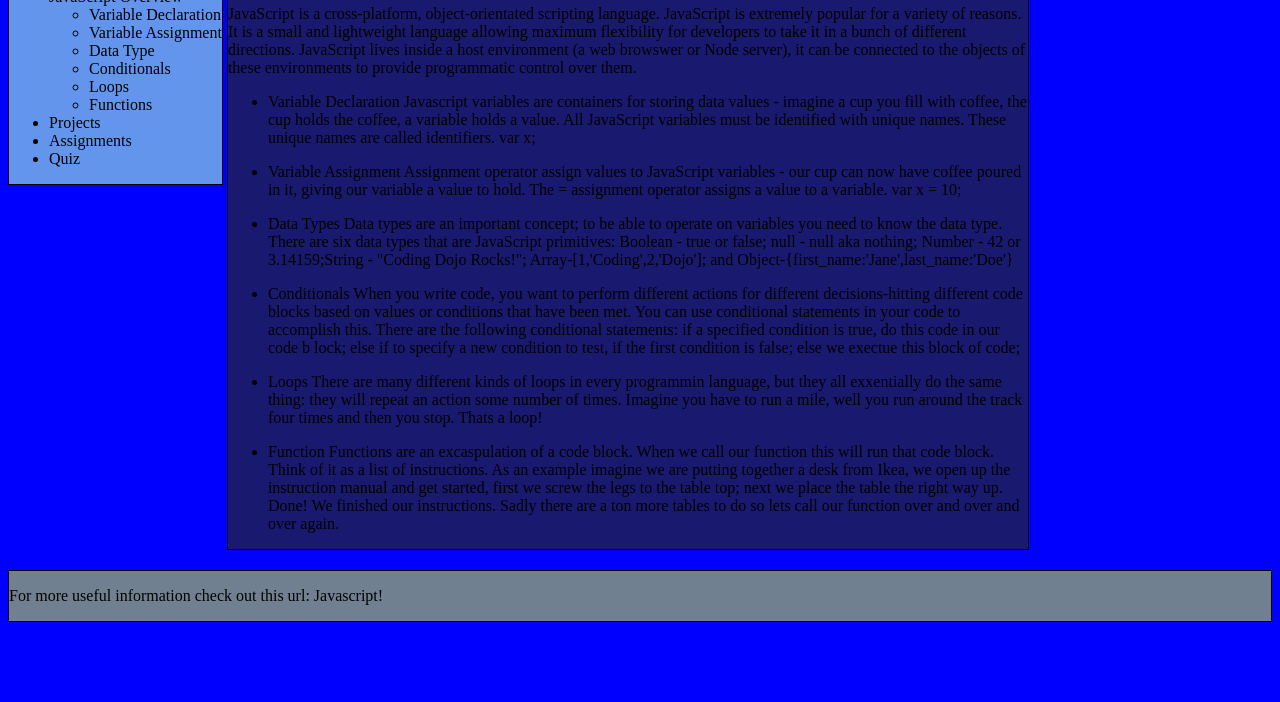
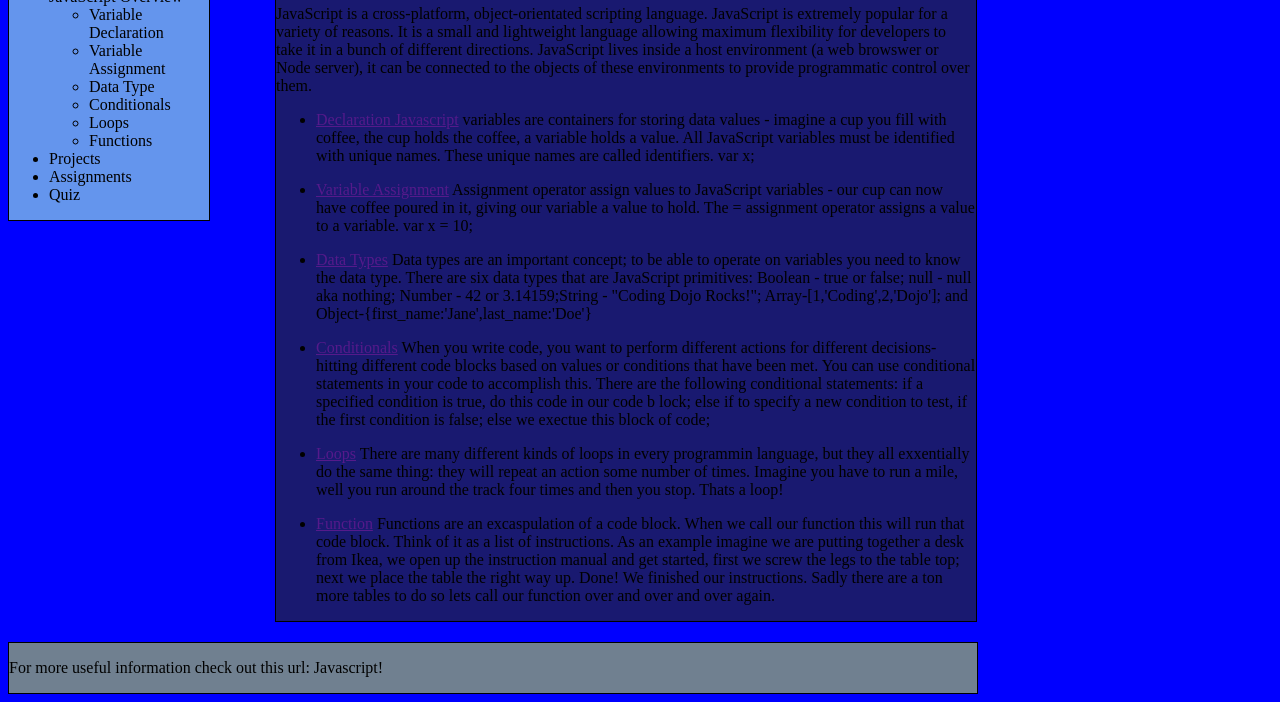
Before and after one commit to KeithBrantley/javaScriptBasics, a plain HTML site: page javaScriptBasics/index.html in a window 1280 px wide. Shown: the part 145-847 px from the top of the page. Before the commit the page ends 800 px from the top, so only its background shows below. Drawn offline with Linux system fonts and the light colour scheme.

Commit message:
Updated html block location, corrected width. removed wild card setting

```diff
--- a/javaScriptBasics/index.html
+++ b/javaScriptBasics/index.html
@@ -31,22 +31,22 @@
         <p>JavaScript is a cross-platform, object-orientated scripting language. JavaScript is extremely popular for a variety of reasons. It is a small and lightweight language allowing maximum flexibility for developers to take it in a bunch of different directions. JavaScript lives inside a host environment (a web browswer or Node server), it can be connected to the objects of these environments to provide programmatic control over them.</p>
         <ul>
             <li>
-                <p>Variable Declaration Javascript variables are containers for storing data values - imagine a cup you fill with coffee, the cup holds the coffee, a variable holds a value. All JavaScript variables must be identified with unique names. These unique names are called identifiers. var x;</p>
+                <p><a href="">Declaration Javascript</a> variables are containers for storing data values - imagine a cup you fill with coffee, the cup holds the coffee, a variable holds a value. All JavaScript variables must be identified with unique names. These unique names are called identifiers. var x;</p>
             </li>
             <li>
-                <p>Variable Assignment Assignment operator assign values to JavaScript variables - our cup can now have coffee poured in it, giving our variable a value to hold. The = assignment operator assigns a value to a variable. var x = 10;</p>
+                <p><a href="">Variable Assignment</a> Assignment operator assign values to JavaScript variables - our cup can now have coffee poured in it, giving our variable a value to hold. The = assignment operator assigns a value to a variable. var x = 10;</p>
             </li>
             <li>
-                <p>Data Types Data types are an important concept; to be able to operate on variables you need to know the data type. There are six data types that are JavaScript primitives: Boolean - true or false; null - null aka nothing; Number - 42 or 3.14159;String - "Coding Dojo Rocks!"; Array-[1,'Coding',2,'Dojo']; and Object-{first_name:'Jane',last_name:'Doe'}</p>
+                <p><a href="">Data Types</a> Data types are an important concept; to be able to operate on variables you need to know the data type. There are six data types that are JavaScript primitives: Boolean - true or false; null - null aka nothing; Number - 42 or 3.14159;String - "Coding Dojo Rocks!"; Array-[1,'Coding',2,'Dojo']; and Object-{first_name:'Jane',last_name:'Doe'}</p>
             </li>
             <li>
-                <p>Conditionals When you write code, you want to perform different actions for different decisions-hitting different code blocks based on values or conditions that have been met. You can use conditional statements in your code to accomplish this. There are the following conditional statements: if a specified condition is true, do this code in our code b lock; else if to specify a new condition to test, if the first condition is false; else we exectue this block of code;</p>
+                <p><a href="">Conditionals</a> When you write code, you want to perform different actions for different decisions-hitting different code blocks based on values or conditions that have been met. You can use conditional statements in your code to accomplish this. There are the following conditional statements: if a specified condition is true, do this code in our code b lock; else if to specify a new condition to test, if the first condition is false; else we exectue this block of code;</p>
             </li>
             <li>
-                <p>Loops There are many different kinds of loops in every programmin language, but they all exxentially do the same thing: they will repeat an action some number of times. Imagine you have to run a mile, well you run around the track four times and then you stop. Thats a loop!</p>
+                <p><a href="">Loops</a> There are many different kinds of loops in every programmin language, but they all exxentially do the same thing: they will repeat an action some number of times. Imagine you have to run a mile, well you run around the track four times and then you stop. Thats a loop!</p>
             </li>
             <li>
-                <p>Function Functions are an excaspulation of a code block. When we call our function this will run that code block. Think of it as a list of instructions. As an example imagine we are putting together a desk from Ikea, we open up the instruction manual and get started, first we screw the legs to the table top; next we place the table the right way up. Done! We finished our instructions. Sadly there are a ton more tables to do so lets call our function over and over and over again.</p>
+                <p><a href="">Function</a> Functions are an excaspulation of a code block. When we call our function this will run that code block. Think of it as a list of instructions. As an example imagine we are putting together a desk from Ikea, we open up the instruction manual and get started, first we screw the legs to the table top; next we place the table the right way up. Done! We finished our instructions. Sadly there are a ton more tables to do so lets call our function over and over and over again.</p>
             </li>
         </ul>
     </div>
--- a/javaScriptBasics/style.css
+++ b/javaScriptBasics/style.css
@@ -1,6 +1,7 @@
 
 body {
     background-color: blue;
+    width: 970px;
 }
 h1 {
     border: 1px solid;
@@ -11,13 +12,17 @@ h1 {
     display: inline-block;
     background-color: cornflowerblue;
     vertical-align: top;
+    display: inline-block;
+    max-width: 200px;;
 }
 .main_article {
     border: 1px solid;
     display: inline-block;
     background-color: midnightblue;
     vertical-align: top;
-    max-width: 800px;
+    display: inline-block;
+    width: 700px;
+    margin-left: 61px;
 }
 footer {
     border: 1px solid;
```
